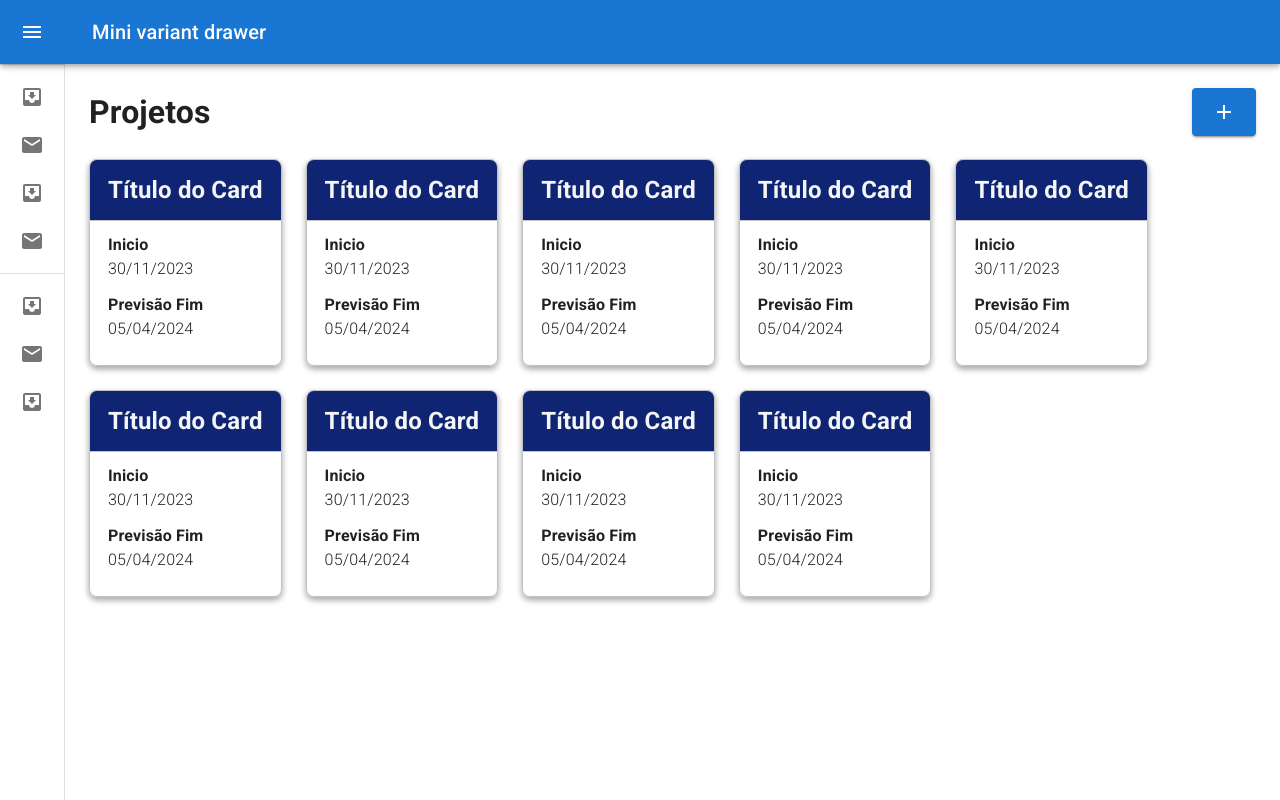
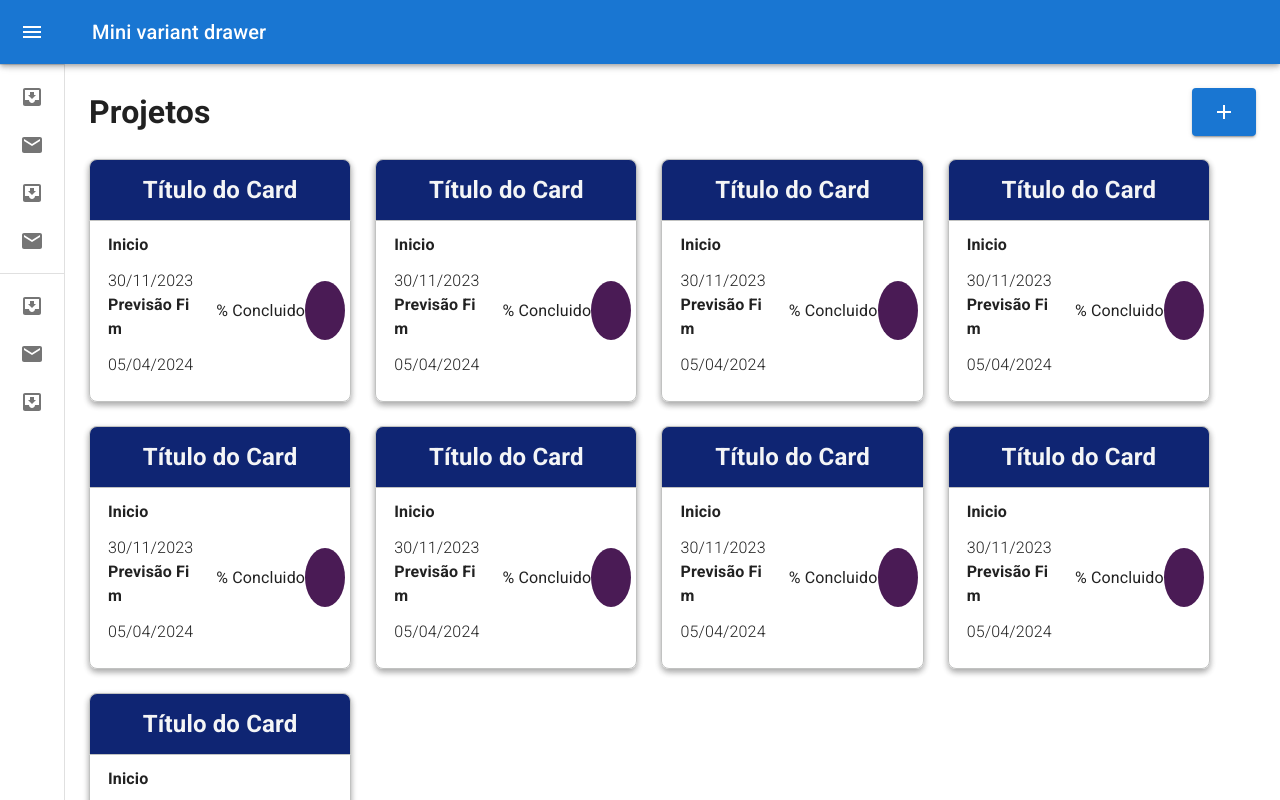
Before and after one commit to gustavogonc/ReactTs_GerenciadorProjetos, a React (Vite) app: page /home in a window 1280 px wide. Shown: the top 800 px of the page. Built offline with nearby package versions, Linux system fonts and the light colour scheme.

Commit message:
Inicio implementação PieChart

```diff
--- a/src/components/Projects/ProjectCard/index.tsx
+++ b/src/components/Projects/ProjectCard/index.tsx
@@ -1,19 +1,13 @@
 import {
   Body,
   CardContainer,
+  ChartContainer,
   Date,
   DateContainer,
   DateValue,
+  FakeChart,
   Title,
 } from "./styels";
-import { PieChart } from "@mui/x-charts/PieChart";
-
-const data = [
-  { value: 5, label: "A" },
-  { value: 10, label: "B" },
-  { value: 15, label: "C" },
-  { value: 20, label: "D" },
-];
 
 export function ProjectCard() {
   return (
@@ -21,29 +15,16 @@ export function ProjectCard() {
       <Title>Título do Card</Title>
 
       <Body>
-        <PieChart
-          series={[
-            {
-              data: data,
-              innerRadius: 30,
-              outerRadius: 100,
-              paddingAngle: 5,
-              cornerRadius: 5,
-              startAngle: -90,
-              endAngle: 180,
-              cx: 150,
-              cy: 150,
-            },
-          ]}
-        />
         <DateContainer>
           <Date>Inicio</Date>
           <DateValue>30/11/2023</DateValue>
-        </DateContainer>
-        <DateContainer>
           <Date>Previsão Fim</Date>
           <DateValue>05/04/2024</DateValue>
         </DateContainer>
+        <ChartContainer>
+          <span>% Concluido</span>
+          <FakeChart />
+        </ChartContainer>
       </Body>
     </CardContainer>
   );
--- a/src/components/Projects/ProjectCard/styels.ts
+++ b/src/components/Projects/ProjectCard/styels.ts
@@ -20,7 +20,9 @@ export const Title = styled.h2`
   color: #f4f5f6;
 `;
 
-export const Body = styled.p`
+export const Body = styled.div`
+  display: flex;
+  align-items: center;
   padding: 12px 18px;
   border-radius: 0px 0px 8px 8px;
   border: 1px solid #c1c2c1;
@@ -33,8 +35,19 @@ export const DateContainer = styled.div`
 
 export const Date = styled.p`
   font-weight: bold;
+  margin-bottom: 12px;
 `;
 
 export const DateValue = styled.span`
   font-weight: 300;
 `;
+
+export const ChartContainer = styled.div`
+  display: block;
+  margin-left: 10%;
+`;
+export const FakeChart = styled.span`
+  padding: 20px;
+  border-radius: 50%;
+  background-color: #4a1b55;
+`;
```
